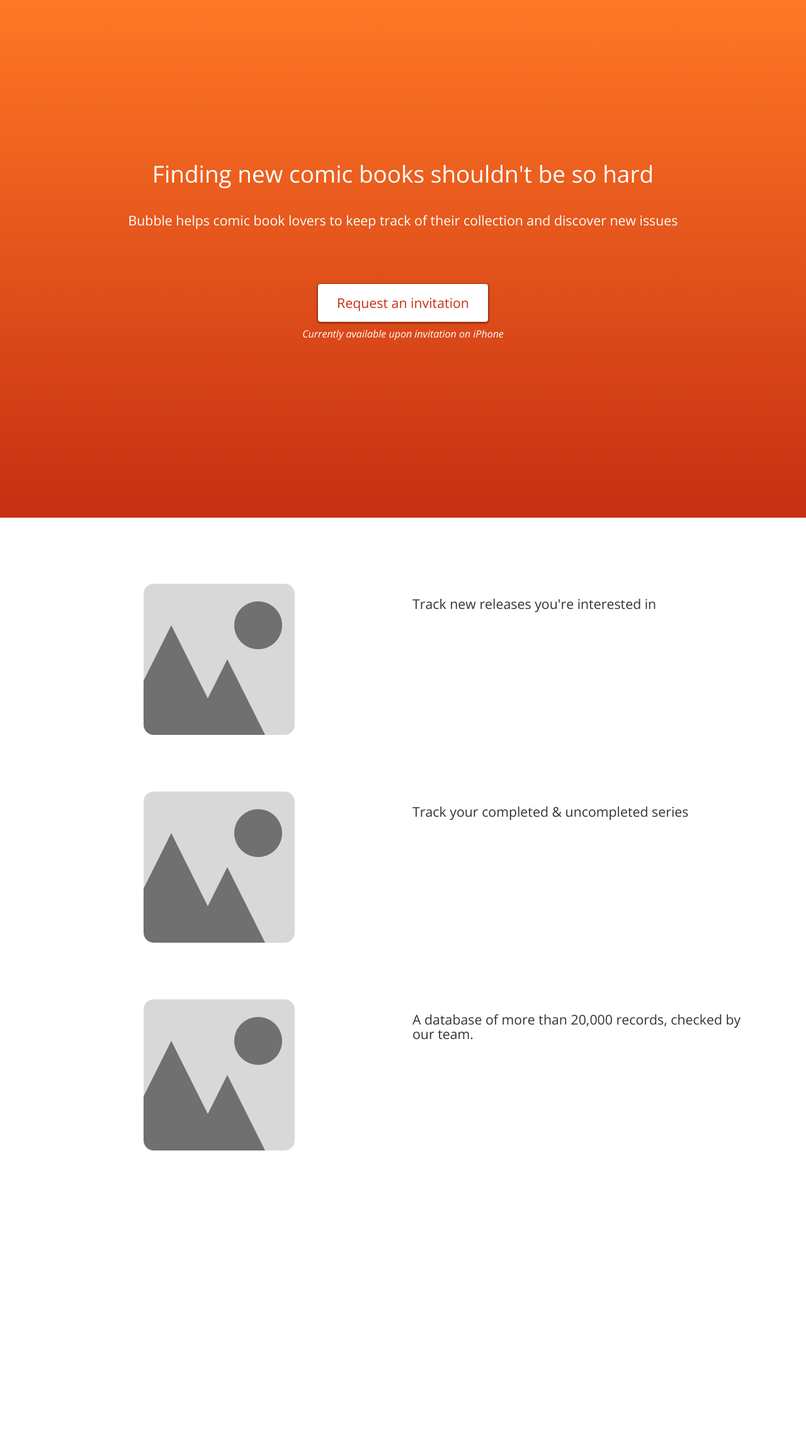
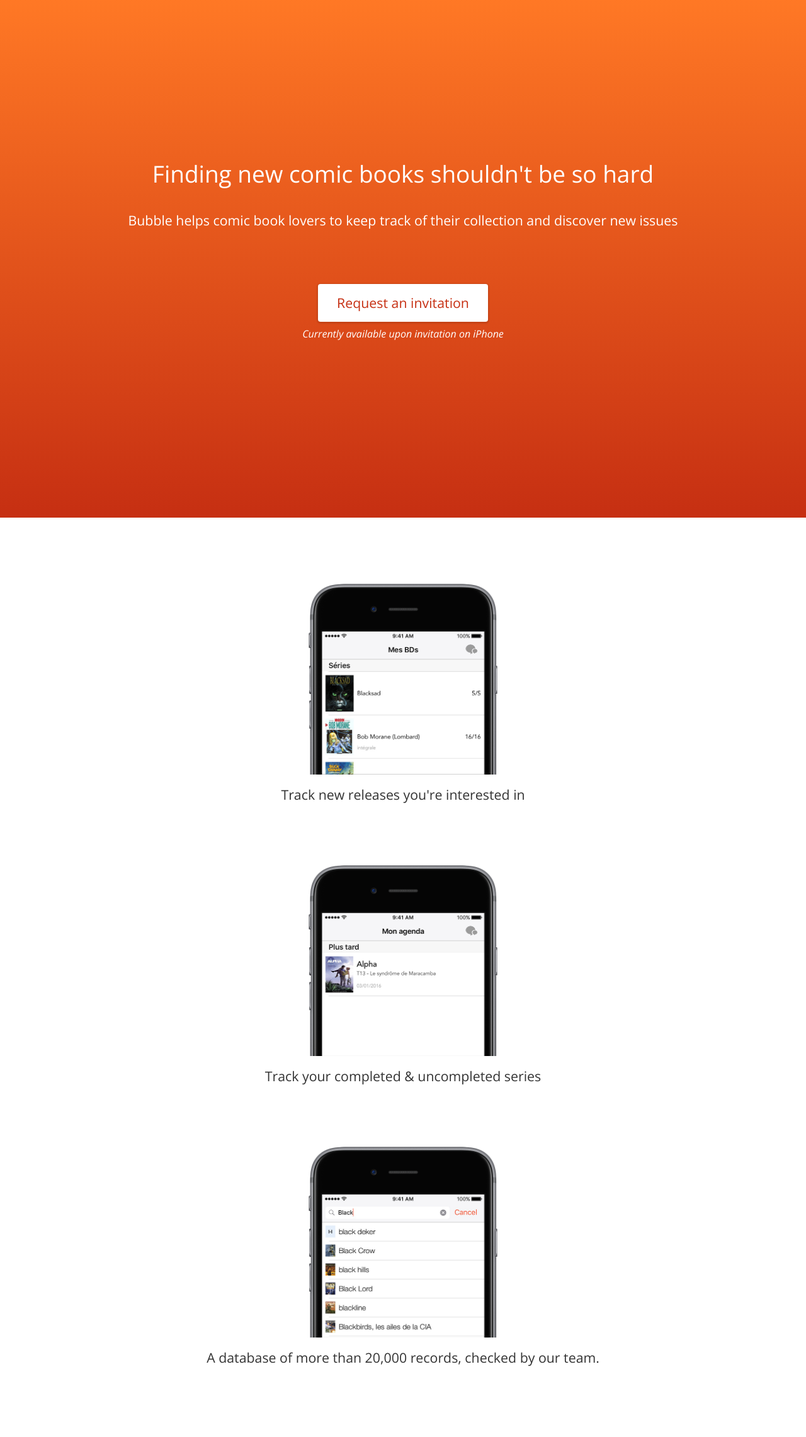
Before and after one commit to hbcbh1999/bubble-website, a Jekyll site: the page built from index.html, in a window 1280 px wide. Shown: the whole page at 63% size. Built offline with Jekyll 4.4.1, drawn with Linux system fonts in a browser that asks for light colours; before the commit the page ends 1932 px from its top, so only the background shows below that.

Commit message:
Add screenshots

```diff
--- a/_includes/features.html
+++ b/_includes/features.html
@@ -1,26 +1,22 @@
 <section id="features" class="container">
-	<article class="row features-row">
-		<div id="agenda" class="col-sm-6">
-			<img src="/img/Image.png" />
-		</div>
-		<div class="col-sm-6">
+	<div class="row">
+		<article id="agenda" class="features-row col-md-12">
+			<img src="/img/collection.png" />
+			<div class="features-text">
 				<h3>Track new releases you're interested in</h3>
 			</div>
 		</article>
-	<article class="row features-row">
-		<div id="collection" class="col-sm-6">
-			<img src="/img/Image.png" />
-		</div>
-		<div class="col-sm-6">
+		<article id="collection" class="features-row col-md-12">
+			<img src="/img/agenda.png" />
+			<div class="features-text">
 				<h3>Track your completed &amp; uncompleted series</h3>
 			</div>
 		</article>
-	<article class="row features-row">
-		<div id="database" class="col-sm-6">
-			<img src="/img/Image.png" />
-		</div>
-		<div class="col-sm-6">
+		<article id="database" class="features-row col-md-12">
+			<img src="/img/search.png" />
+			<div class="features-text">
 				<h3>A database of more than 20,000 records, checked by our team.</h3>
 			</div>
 		</article>
+	</div>
 </section>
--- a/_sass/_base.scss
+++ b/_sass/_base.scss
@@ -87,10 +87,9 @@ header {
     @include background-gradient($orange-light, $orange-dark);
     text-align: center;
     .header-content {
-        // position: relative;
+        padding: 10px;
         text-align: center;
         padding: 20% 15px 20%;
-        // width: 100%;
         .header-content-inner {
             color: white;
             h1 {
@@ -145,7 +144,7 @@ header {
     @include sans-serif-font;
     border: none;
     font-size: 1.333333em;
-    box-shadow: 0px 1px 2px 2px rgba(black, 0.3);
+    box-shadow: 0px 1px 2px 2px rgba(black, 0.1);
 }
 
 .btn-xl {
@@ -161,17 +160,20 @@ header {
     img {
         display: block;
         margin: 0 auto;
+        // max-width: 300px;
+        width: 300px;
+        max-width: 100%;
     }
     h3 {
-        // font-weight: lighter;
+        font-weight: lighter;
     }
 }
 
-@media (min-width: 62em) {
-    .features-row {
-        text-align: left;
-    }
-}
+// @media (min-width: 62em) {
+//     .features-row {
+//         text-align: left;
+//     }
+// }
 
 /* Footer */
 
```
Also changed, not shown: img/agenda.png (added), img/collection.png (added), img/iphone.png (added), img/search.png (added), 2 other files. Lines whose indentation alone changed are shown as unchanged.
